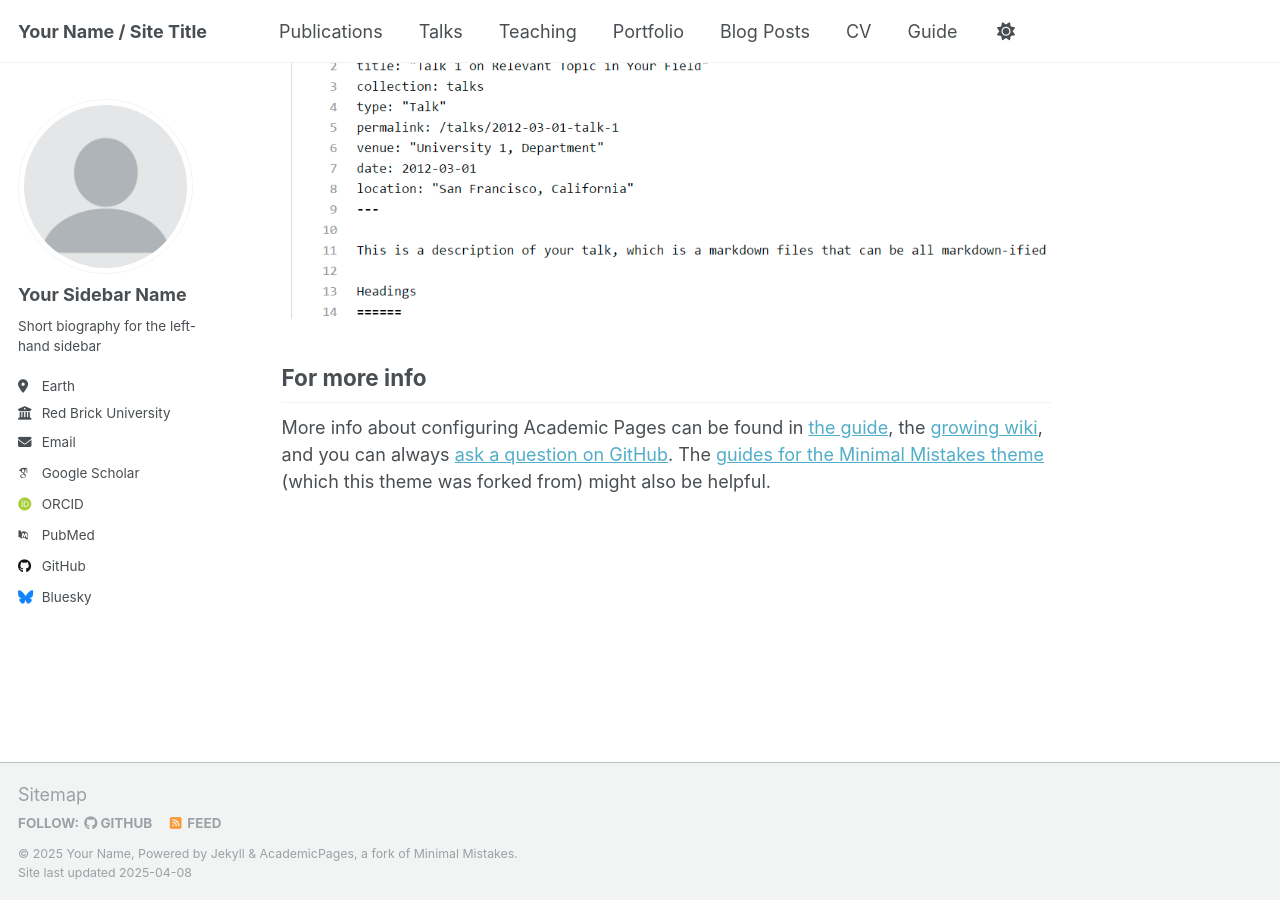
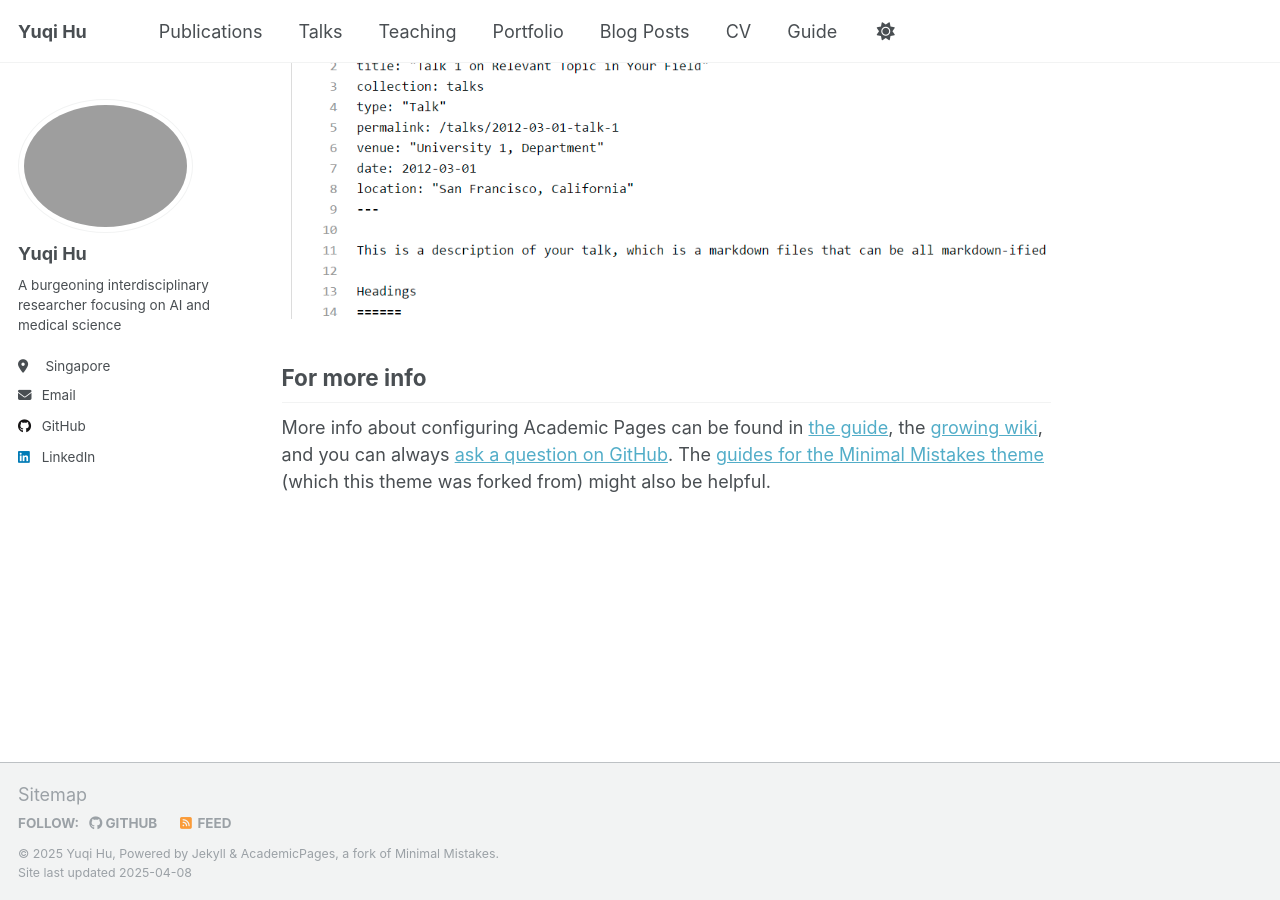
Before and after one commit to Johnnyyuqi/johnnyyuqi.github.io, a Jekyll site: the page built from _pages/about.md, in a window 1280 px wide and 900 px high, scrolled down 2636 px. Built offline with Jekyll 4.4.1, drawn with Linux system fonts in a browser that asks for light colours; some web fonts are replaced.

Commit message:
Update _config.yml

```diff
--- a/_config.yml
+++ b/_config.yml
@@ -1,4 +1,4 @@
-# Welcome to Jekyll!
+# Welcome to Jekyll!1
 #
 # This config file is meant for settings that affect your entire site, values
 # which you are expected to set up once and rarely need to edit after that.
@@ -8,36 +8,35 @@
 
 # Basic Site Settings
 locale                   : "en-US"
-site_theme               : "default"
-title                    : "Your Name / Site Title"
+title                    : "Yuqi Hu"
 title_separator          : "-"
-name                     : &name "Your Name"
+name                     : &name "Yuqi Hu"
 description              : &description "personal description"
-url                      : https://academicpages.github.io # the base hostname & protocol for your site e.g. "https://[your GitHub username].github.io"
-baseurl                  : "" # the subpath of your site, e.g. "/blog"
-repository               : "academicpages/academicpages.github.io"
+url                      : "https://johnnyyuqi.github.io" # 主域名
+baseurl                  : "" # 项目名称
+repository               : "johnnyyuqi/yuqiwho.github.io" # GitHub用户名/项目仓库名
 
 # Site Author - The following control what appear as part of the author content on the side bar.
 #               If a field is blank the icon and link will not appear, otherwise it will be shown.
 #               Additional customization can be done by editing /_includes/author-profile.html
 author:
   # Biographic information
-  avatar           : "profile.png"
-  name             : "Your Sidebar Name"
+  avatar           : "new_profile_1.png"
+  name             : "Yuqi Hu"
   pronouns         : # example: "she/her"
-  bio              : "Short biography for the left-hand sidebar"
-  location         : "Earth"
-  employer         : "Red Brick University"
+  bio              : "A burgeoning interdisciplinary researcher focusing on AI and medical science"
+  location         : " Singapore"
+  employer         : # "Red Brick University"
   uri              : # URL
-  email            : "none@example.org"
+  email            : "hyq18810020324@hotmail.com"
 
   # Academic websites
   arxiv            : # URL - Update with the correct link to your profile
-  googlescholar    : "https://scholar.google.com/citations?user=PS_CX0AAAAAJ"
+  googlescholar    : # "https://scholar.google.com/citations?user=PS_CX0AAAAAJ"
   impactstory      : # URL
-  orcid            : "http://orcid.org/yourorcidurl"
+  orcid            : #"http://orcid.org/yourorcidurl"
   semantic         : # URL
-  pubmed           : "https://www.ncbi.nlm.nih.gov/pubmed/?term=john+snow"
+  pubmed           : #"https://www.ncbi.nlm.nih.gov/pubmed/?term=john+snow"
   researchgate     : # URL
   scopus           : # URL
 
@@ -45,12 +44,12 @@ author:
   bitbucket        : # Username - Update with your username on the site
   codepen          : # Username
   dribbble         : # Username
-  github           : "academicpages"
+  github           : "johnnyyuqi"
   kaggle           : # Username
   stackoverflow    : # User number or user number and name (i.e., use "1" or "1/jeff-atwood")
 
   # Social media
-  bluesky          : "bsky.app" # Replace this with you Bluesky username
+  bluesky          : # "bsky.app" # Replace this with you Bluesky username
   facebook         : # Username
   flickr           : # Username
   foursquare       : # Username
@@ -59,7 +58,7 @@ author:
   keybase          : # Username
   instagram        : # Username
   lastfm           : # Username
-  linkedin         : # Username
+  linkedin         : "yuqi-who"
   mastodon         : # URL
   medium           : # URL
   pinterest        : # Username
@@ -90,7 +89,7 @@ breadcrumbs              : false # true, false (default)
 words_per_minute         : 160
 future                   : true
 read_more                : "disabled" # if enabled, adds "Read more" links to excerpts
-talkmap_link             : false      #change to true to add link to talkmap on talks page
+talkmap_link             : false #change to true to add link to talkmap on talks page
 comments:
   provider               : # false (default), "disqus", "discourse", "facebook", "google-plus", "staticman", "custom"
   disqus:
@@ -225,6 +224,9 @@ collections:
   talks:
     output: true
     permalink: /:collection/:path/
+  research:
+    output: true
+    permalink: /:collection/:path/
 
 
 # These settings control how pages and collections are included in the site
@@ -263,8 +265,17 @@ defaults:
     values:
       layout: single
       author_profile: true
-      share: true
-      comments: true
+      share: false
+      comments: false
+  # _research
+  - scope:
+      path: ""
+      type: research
+    values:
+      layout: single
+      author_profile: true
+      share: false
+      comments: false
   # _portfolio
   - scope:
       path: ""
@@ -292,7 +303,7 @@ sass:
 
 # Outputting
 permalink: /:categories/:title/
-# paginate: 5 # amount of posts to show
+paginate: 0 # amount of posts to show
 # paginate_path: /page:num/
 timezone: Etc/UTC # http://en.wikipedia.org/wiki/List_of_tz_database_time_zones
 
@@ -343,11 +354,3 @@ tag_archive:
 #   permalinks:
 #     category: /categories/:name/
 #     tag: /tags/:name/
-
-
-# HTML Compression
-# - http://jch.penibelst.de/
-compress_html:
-  clippings: all
-  ignore:
-    envs: development
```
